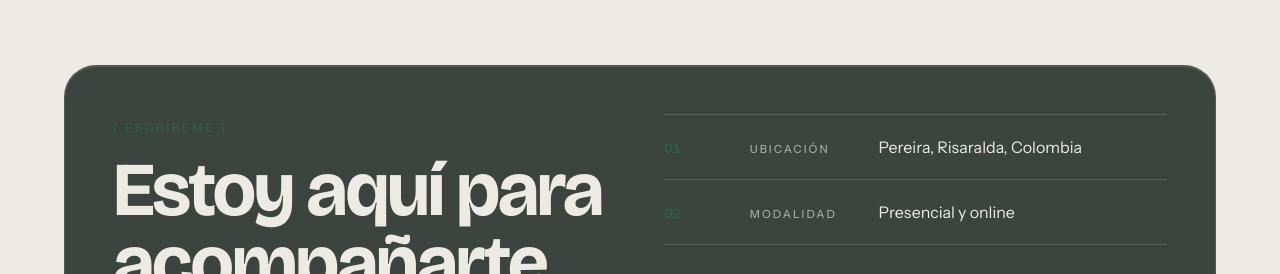
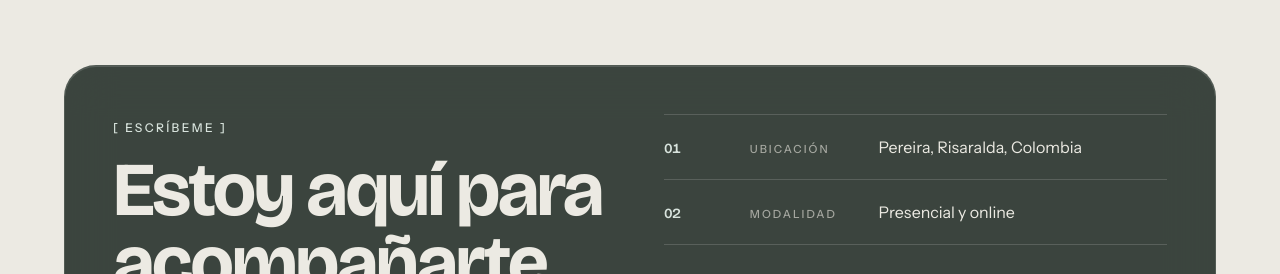
Before and after one commit to MrxHuaang/landing-bienestar, a Next.js app: page / in a window 1280 px wide. Shown: the part 5548-5822 px from the top of the page. Built offline with nearby package versions, Linux system fonts and the light colour scheme.

Commit message:
Arreglar build roto y bajo contraste en tarjeta de contacto
Quitar href residual que rompía el build tras simplificar details.
Cambiar text-accent por text-accent-soft en label e índices sobre
fondo oscuro (glass-dark): contraste insuficiente (~2:1).

```diff
--- a/components/sections/Contact.tsx
+++ b/components/sections/Contact.tsx
@@ -25,7 +25,7 @@ export default function Contact() {
             <div className="relative grid gap-12 lg:grid-cols-2">
               {/* Izquierda: CTA */}
               <div>
-                <span className="label text-accent">[ Escríbeme ]</span>
+                <span className="label text-accent-soft">[ Escríbeme ]</span>
                 <h3 className="text-h1 mt-4 text-bone">
                   Estoy aquí para acompañarte
                 </h3>
@@ -44,26 +44,17 @@ export default function Contact() {
 
               {/* Derecha: detalles indexados */}
               <div>
-                {details.map(({ label, value, href }, i) => (
+                {details.map(({ label, value }, i) => (
                   <div
                     key={label}
                     className="grid grid-cols-12 items-baseline gap-3 border-t border-white/15 py-5"
                   >
-                    <span className="index col-span-2 text-sm text-accent">
+                    <span className="index col-span-2 text-sm text-accent-soft">
                       {String(i + 1).padStart(2, "0")}
                     </span>
                     <span className="label-sm col-span-3 text-bone/60">{label}</span>
                     <div className="col-span-7">
-                      {href ? (
-                        <a
-                          href={href}
-                          className="text-bone transition-colors hover:text-accent"
-                        >
-                          {value}
-                        </a>
-                      ) : (
-                        <span className="text-bone">{value}</span>
-                      )}
+                      <span className="text-bone">{value}</span>
                     </div>
                   </div>
                 ))}
```
